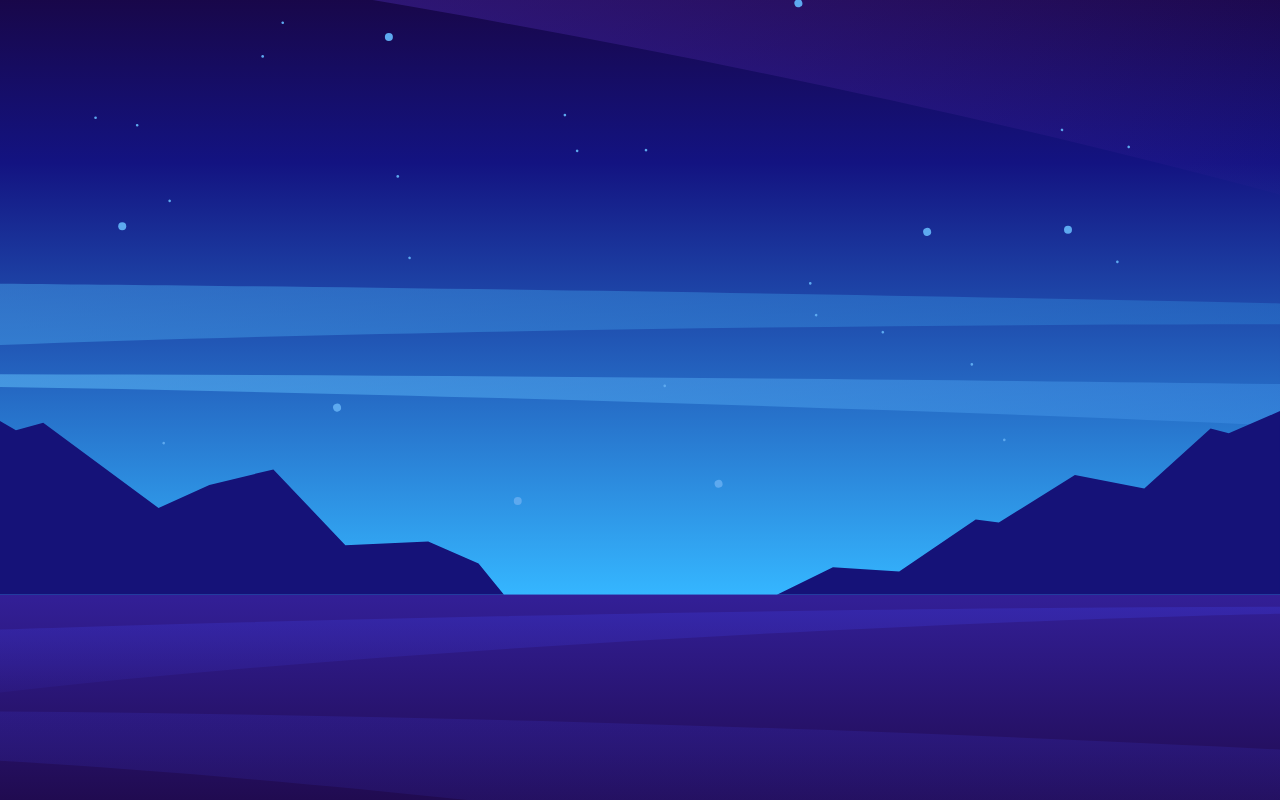
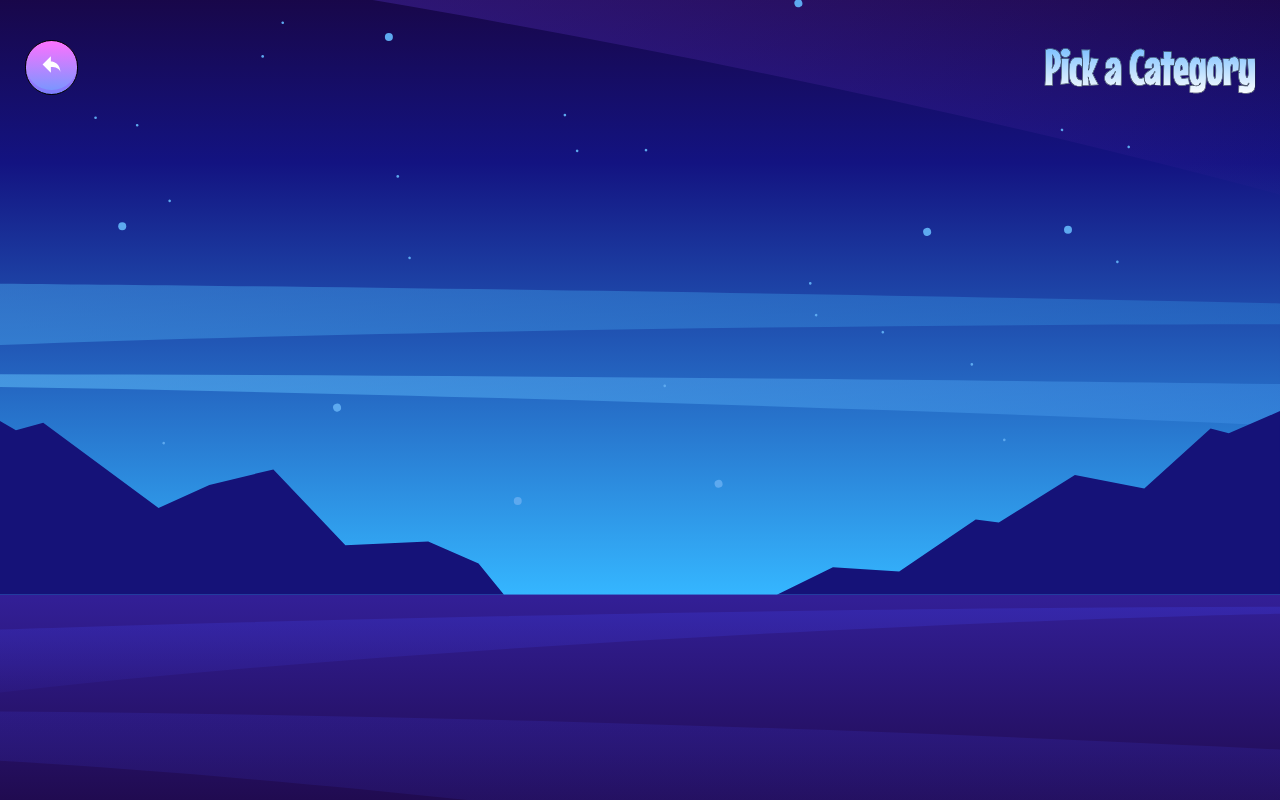
Before and after one commit to outHereSam/hangman-game, an Angular app: page /category-pick in a window 1280 px wide. Before the commit this address led to /. Built offline with nearby package versions, Linux system fonts and the light colour scheme.

Commit message:
Fixes height issues

```diff
--- a/src/app/app.routes.ts
+++ b/src/app/app.routes.ts
@@ -1,8 +1,10 @@
 import { Routes } from '@angular/router';
 import { HomeComponent } from './components/home/home.component';
 import { HowToPlayComponent } from './components/how-to-play/how-to-play.component';
+import { CategoryPickComponent } from './components/category-pick/category-pick.component';
 
 export const routes: Routes = [
   { path: '', component: HomeComponent },
   { path: 'how-to-play', component: HowToPlayComponent },
+  { path: 'category-pick', component: CategoryPickComponent },
 ];
--- /dev/null
+++ b/src/app/components/category-pick/category-pick.component.html
@@ -0,0 +1,24 @@
+<div class="container">
+  <div class="header">
+    <a routerLink="/" class="option back-button">
+      <svg
+        xmlns="http://www.w3.org/2000/svg"
+        width="41"
+        height="39"
+        fill="none"
+        viewBox="0 0 41 39"
+      >
+        <path
+          fill="#fff"
+          d="M0 19.5 19.02.5v12.244C26.348 12.744 41 17.896 41 38.5c0-11.147-14.653-13.37-21.98-13.089V38.5L0 19.5Z"
+        />
+      </svg>
+    </a>
+
+    <h3 class="heading">Pick a Category</h3>
+  </div>
+
+  <div class="main-content">
+    <a routerLink="" class="selectable-category"></a>
+  </div>
+</div>
--- a/src/app/components/home/home.component.css
+++ b/src/app/components/home/home.component.css
@@ -1,4 +1,5 @@
 .container {
+  border: solid 1px pink;
   width: 100%;
   height: 100%;
   display: flex;
--- a/src/app/components/home/home.component.html
+++ b/src/app/components/home/home.component.html
@@ -2,7 +2,7 @@
   <div class="start-game">
     <img src="../../../assets/images/logo.svg" alt="App Logo" />
 
-    <button class="play-button">
+    <a routerLink="/category-pick" class="play-button">
       <svg
         xmlns="http://www.w3.org/2000/svg"
         width="67"
@@ -46,7 +46,7 @@
           </filter>
         </defs>
       </svg>
-    </button>
+    </a>
 
     <a class="button-one" routerLink="/how-to-play">How to play</a>
   </div>
--- a/src/app/components/home/home.component.ts
+++ b/src/app/components/home/home.component.ts
@@ -1,5 +1,5 @@
 import { Component } from '@angular/core';
-import { Router, RouterLink } from '@angular/router';
+import { RouterLink } from '@angular/router';
 
 @Component({
   selector: 'app-home',
--- a/src/app/components/how-to-play/how-to-play.component.css
+++ b/src/app/components/how-to-play/how-to-play.component.css
@@ -1,44 +1,3 @@
-.container {
-  padding: 40px 25px;
-
-  width: 100%;
-  height: 100%;
-}
-.header {
-  /* border: solid 1px pink; */
-  /* padding: 0 36px; */
-  display: flex;
-  justify-content: space-between;
-}
-
-.heading {
-  font-size: 48px;
-  background: linear-gradient(to bottom, #67b6ff, var(--white));
-  background-clip: text;
-  -webkit-background-clip: text;
-  -webkit-text-fill-color: transparent;
-  -webkit-text-stroke: 0.5px #243041;
-  position: relative;
-}
-
-.option {
-  padding: 15px 5px;
-  border-radius: 999px;
-  background: linear-gradient(to bottom, #fe71fe, #7199ff);
-  border: solid 1px black;
-  box-shadow: inset 0 -5px 0 -1px rgba(157, 45, 245, 0.25);
-  cursor: pointer;
-  /* padding: 10px; */
-}
-
-.option:hover {
-  background: linear-gradient(to bottom, #fe71fe, #b6caff);
-}
-
-.option svg {
-  height: 17px;
-}
-
 .main-content {
   margin: 80px 0;
 }
--- a/src/styles.css
+++ b/src/styles.css
@@ -10,6 +10,11 @@
   --blue: #2463ff;
   --white: #ffffff;
   --blue-hover: #5b8aff;
+}
+
+html,
+body {
+  height: 100%;
 }
 
 body,
@@ -31,7 +36,6 @@ body {
   background-repeat: no-repeat;
   background-position: center;
   background-size: cover;
-  height: 100vh;
   color: var(--white);
 }
 
@@ -161,6 +165,9 @@ body {
 }
 
 .play-button {
+  display: flex;
+  justify-content: center;
+  align-items: center;
   width: 200px;
   height: 200px;
   border-radius: 999px;
@@ -174,6 +181,51 @@ body {
 
 .play-button:hover {
   background: linear-gradient(to bottom, #fe71fe, #b6caff);
+}
+
+.container {
+  padding: 40px 25px;
+  /* border: solid 1px pink; */
+  width: 100%;
+  height: 100%;
+}
+
+.main-content {
+  margin: 80px 0;
+}
+.header {
+  /* border: solid 1px pink; */
+  /* padding: 0 36px; */
+  display: flex;
+  justify-content: space-between;
+}
+
+.heading {
+  font-size: 48px;
+  background: linear-gradient(to bottom, #67b6ff, var(--white));
+  background-clip: text;
+  -webkit-background-clip: text;
+  -webkit-text-fill-color: transparent;
+  -webkit-text-stroke: 0.5px #243041;
+  position: relative;
+}
+
+.option {
+  padding: 15px 5px;
+  border-radius: 999px;
+  background: linear-gradient(to bottom, #fe71fe, #7199ff);
+  border: solid 1px black;
+  box-shadow: inset 0 -5px 0 -1px rgba(157, 45, 245, 0.25);
+  cursor: pointer;
+  /* padding: 10px; */
+}
+
+.option:hover {
+  background: linear-gradient(to bottom, #fe71fe, #b6caff);
+}
+
+.option svg {
+  height: 17px;
 }
 
 /*--------------------------------------------------------------------
```
Also changed, not shown: src/app/app.component.ts (+8 -1 lines), src/app/components/category-pick/category-pick.component.ts (added, +11 -0 lines), src/app/components/category-pick/category-pick.component.css (added), src/assets/images/Paused.svg (added), 1 other file (tests, documents, lock files or other folders).
